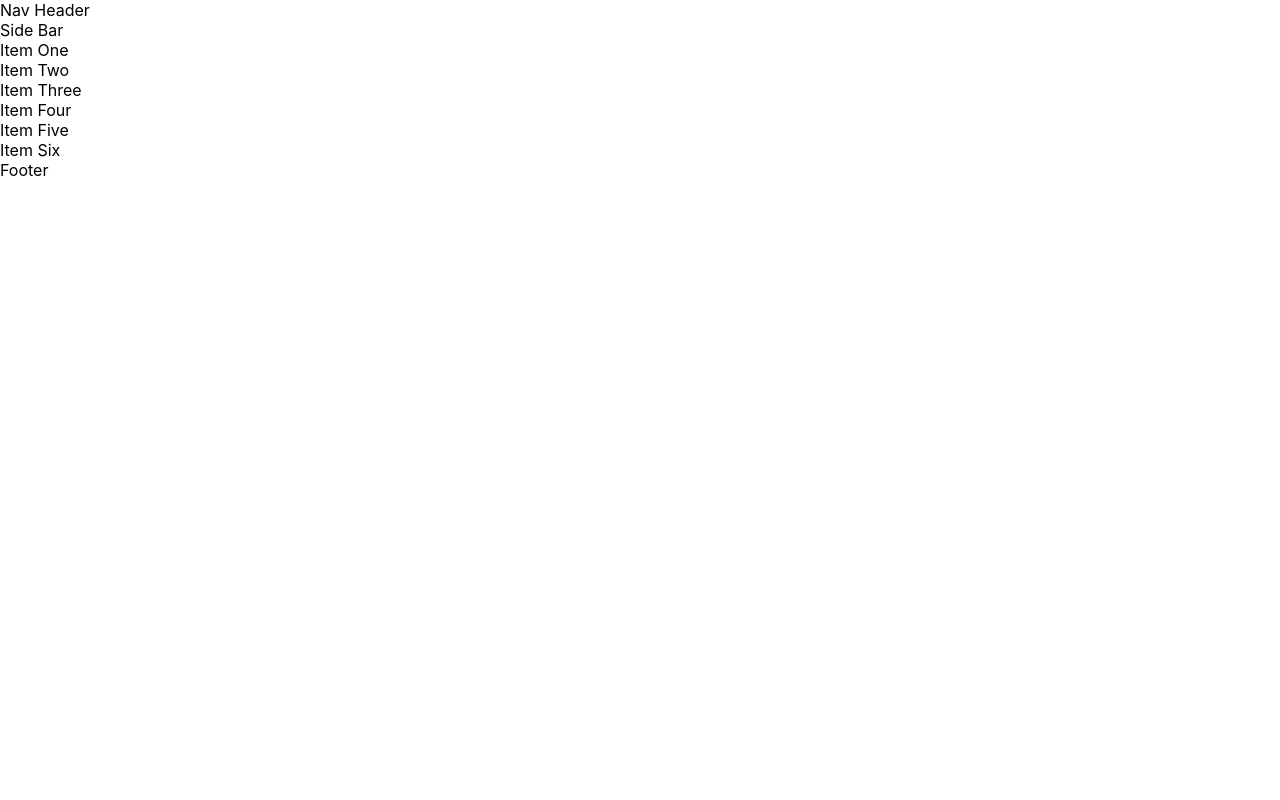
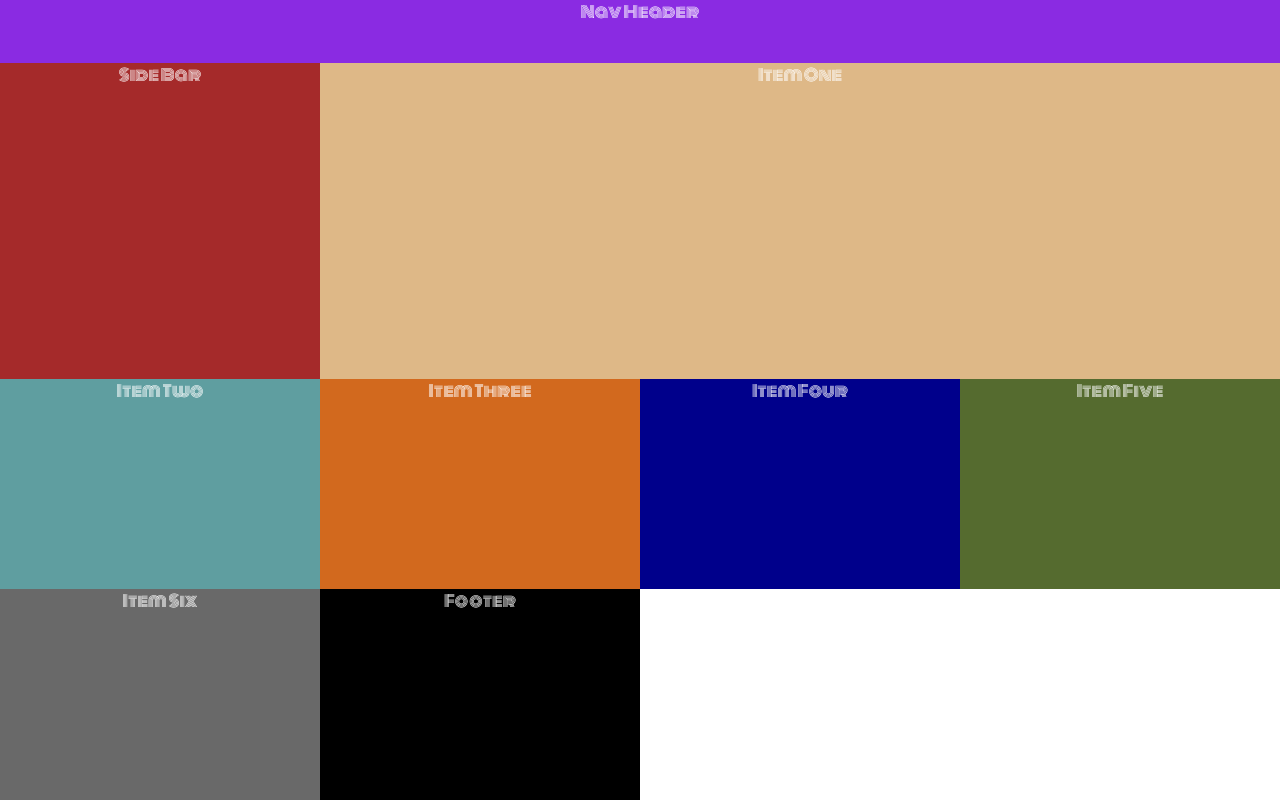
Before and after one commit to iddimsangi/gridpractisSass, a React (Create React App) app: page / in a window 1280 px wide. Built offline with nearby package versions, Linux system fonts and the light colour scheme.

Commit message:
grid column and rows

```diff
--- a/public/index.html
+++ b/public/index.html
@@ -24,6 +24,9 @@
       work correctly both with client-side routing and a non-root public URL.
       Learn how to configure a non-root public URL by running `npm run build`.
     -->
+    <link rel="preconnect" href="https://fonts.googleapis.com">
+<link rel="preconnect" href="https://fonts.gstatic.com" crossorigin>
+<link href="https://fonts.googleapis.com/css2?family=Monoton&display=swap" rel="stylesheet">
     <title>React App</title>
   </head>
   <body>
--- a/src/App.scss
+++ b/src/App.scss
@@ -0,0 +1,48 @@
+*{
+  padding: 0;
+  margin: 0;
+  box-sizing: border-box;
+}
+
+.AppContainer{
+  font-family: 'Monoton', cursive;
+  color: #fff;
+  font-weight: 400;
+  text-align: center;
+  height: 100vh;
+  width: 100%;
+  display: grid;
+  grid-template-columns: repeat(4, 1fr);
+  // grid-template-rows: repeat(4, 1fr);
+  grid-template-rows: .3fr 1.5fr repeat(2, 1fr);
+  &-nav{
+    background-color: blueviolet;
+    grid-column:1/5 ;
+  }
+  &-item1{
+    background-color: brown;
+
+  }
+  &-item2{
+    background-color: burlywood;
+    grid-column:2/5 ;
+  }
+  &-item3{
+    background-color: cadetblue;
+  }
+  &-item4{
+    background-color: chocolate;
+  }
+  &-item5{
+    background-color: darkblue;
+  }
+  &-item6{
+    background-color: darkolivegreen;
+  }
+  &-item7{
+    background-color: dimgray;
+  }
+  &-itemFooter{
+    background-color: #000;
+  }
+}
```
